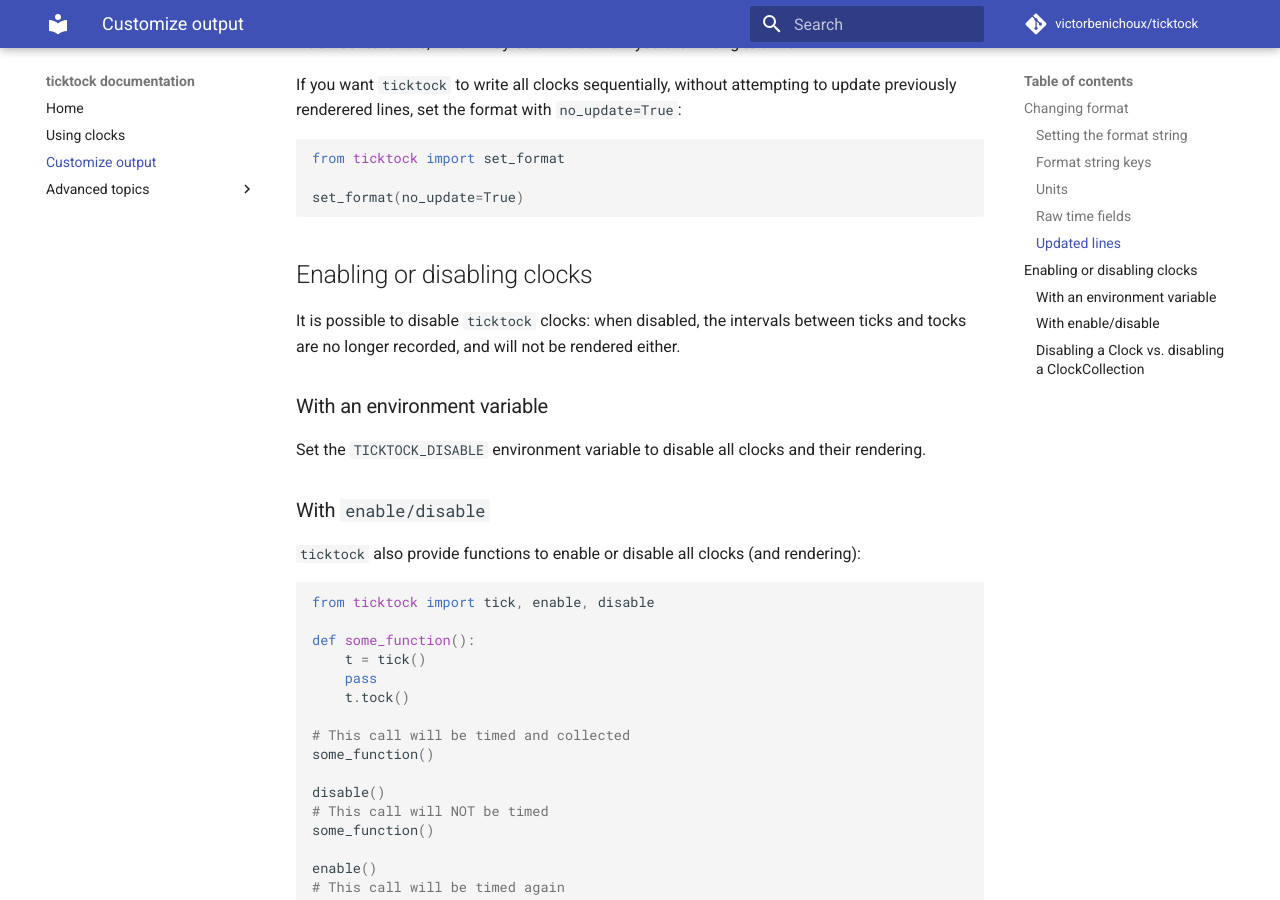
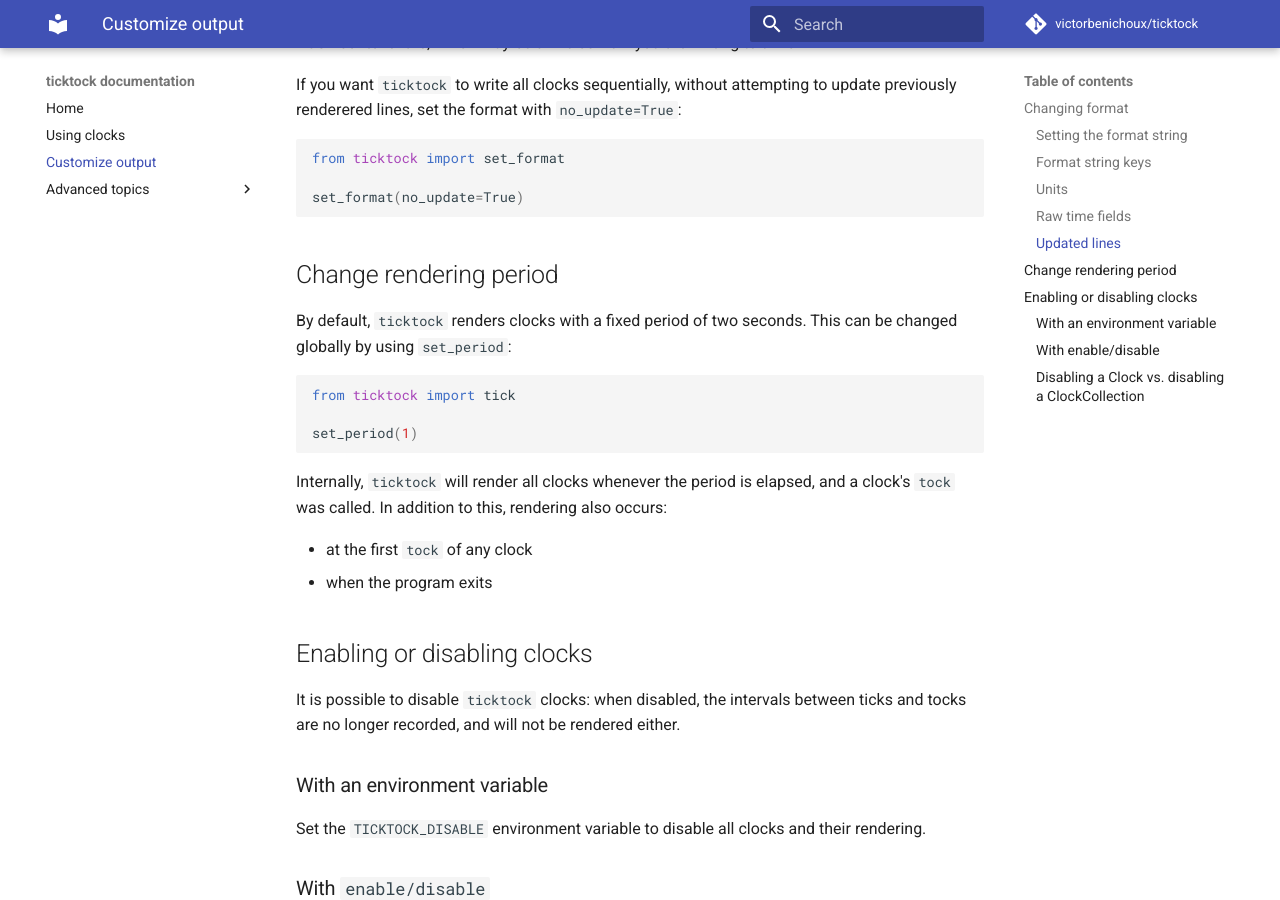
Before and after one commit to victorbenichoux/ticktock, an MkDocs documentation site: the page built from docs/customize.md, in a window 1280 px wide and 900 px high, scrolled down 2460 px. Built offline with MkDocs 1.6.1 and Material for MkDocs 9.7.7, drawn with Linux system fonts in a browser that asks for light colours; comment, search, counter and statistics services are not loaded.

Commit message:
timer: add set_period

````diff
--- a/docs/customize.md
+++ b/docs/customize.md
@@ -97,6 +97,22 @@ from ticktock import set_format
 set_format(no_update=True)
 ```
 
+## Change rendering period
+
+By default, `ticktock` renders clocks with a fixed period of two seconds. This can be changed globally by using `set_period`:
+
+```python
+from ticktock import tick
+
+set_period(1)
+```
+
+Internally, `ticktock` will render all clocks whenever the period is elapsed, and a clock's `tock` was called. In addition to this, rendering also occurs:
+
+- at the first `tock` of any clock
+- when the program exits
+
+
 ## Enabling or disabling clocks
 
 It is possible to disable `ticktock` clocks: when disabled, the intervals between ticks and tocks are no longer recorded, and will not be rendered either.
````
Also changed, not shown: ticktock/__init__.py (+8 -1 lines), 1 other file.
